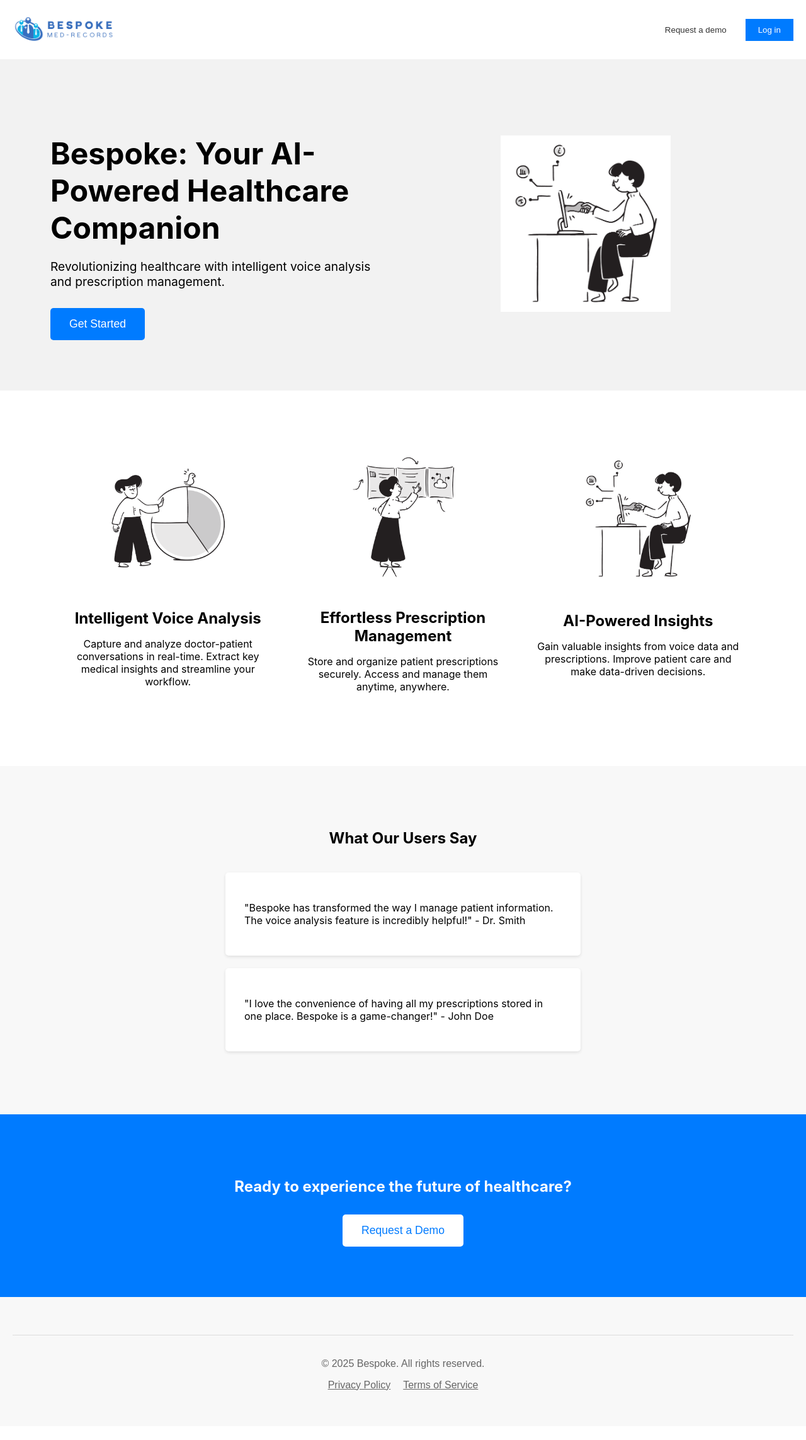
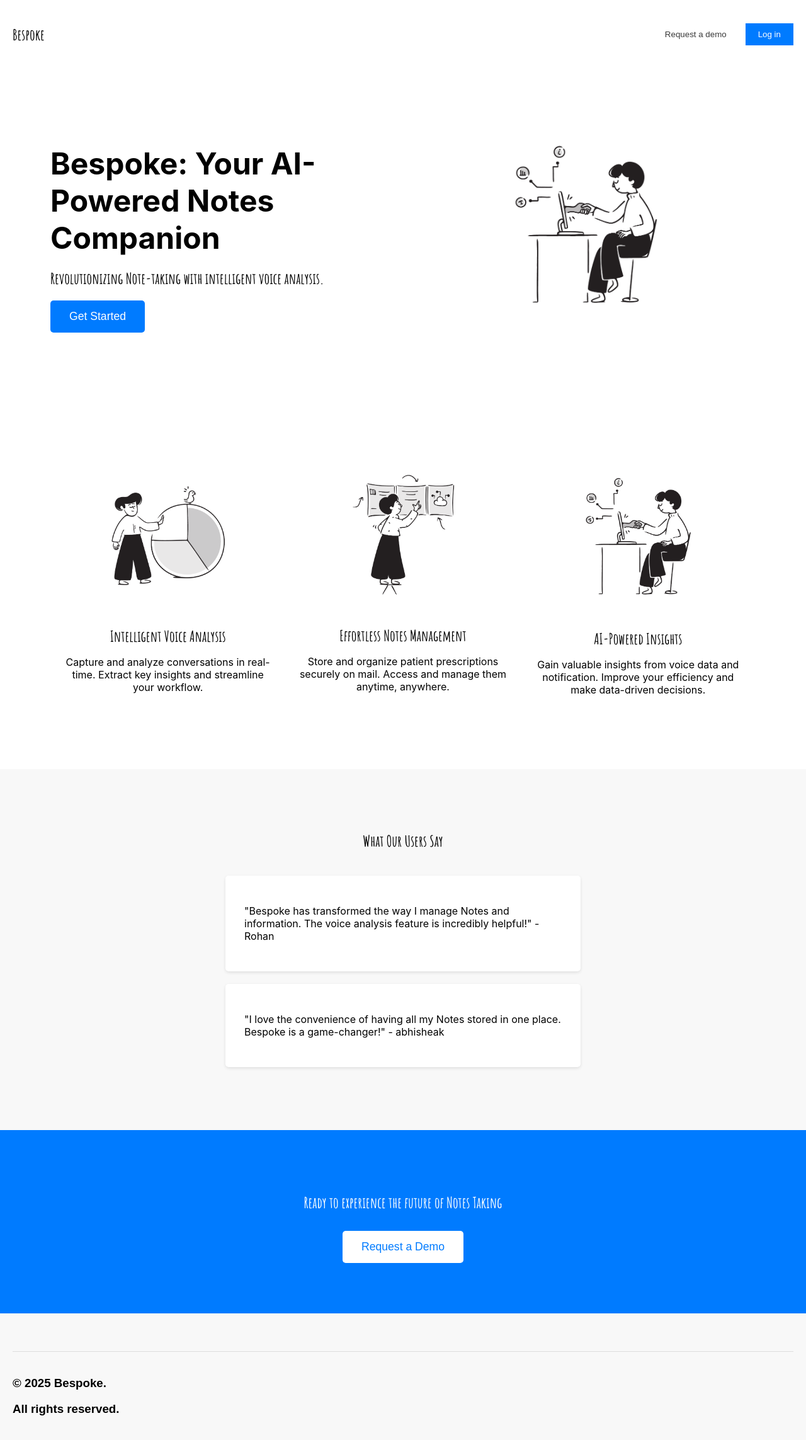
Before and after one commit to NCG77/bespoke, a React (Create React App) app: page / in a window 1280 px wide. Shown: the top 2286 px of the page at 63% size. Before the commit the page ends 2264 px from the top, so only its background shows below. Built offline with nearby package versions, Linux system fonts and the light colour scheme; the HTML template or start-up script is replaced by a standard one.

Commit message:
Landing page final looks

```diff
--- a/src/Components/Landing_Page/LandingPage.tsx
+++ b/src/Components/Landing_Page/LandingPage.tsx
@@ -17,10 +17,10 @@
     };
 
     return (
-        <div>
+        <div className="Body">
             <header className="header">
-                <div className="logo">
-                    <img src={Logo} alt="Your Logo" />
+                <div className="top-left-text">
+                    <h2>Bespoke</h2>
                 </div>
                 <div className="cta">
                     <button className="demo-button" onClick={() => navigate("/Signup")}>Request a demo</button>
@@ -30,8 +30,8 @@
 
             <section className="hero">
                 <div className="hero-content">
-                    <h1>Bespoke: Your AI-Powered Healthcare Companion</h1>
-                    <p>Revolutionizing healthcare with intelligent voice analysis and prescription management.</p>
+                    <h1>Bespoke: Your AI-Powered Notes Companion</h1>
+                    <h2>Revolutionizing Note-taking with intelligent voice analysis.</h2>
                     <button className="cta-button">Get Started</button>
                 </div>
                 <div className="hero-image">
@@ -39,48 +39,49 @@
                 </div>
             </section>
 
+            <section>
+                <br></br>
+                <br></br>
+            </section>
             <section className="features">
                 <div className="feature">
                     <img src={Feature1Image} alt="Voice Analysis" />
                     <h2>Intelligent Voice Analysis</h2>
-                    <p>Capture and analyze doctor-patient conversations in real-time. Extract key medical insights and streamline your workflow.</p>
+                    <p>Capture and analyze conversations in real-time. Extract key insights and streamline your workflow.</p>
                 </div>
                 <div className="feature">
                     <img src={Feature2Image} alt="Prescription Management" />
-                    <h2>Effortless Prescription Management</h2>
-                    <p>Store and organize patient prescriptions securely. Access and manage them anytime, anywhere.</p>
+                    <h2>Effortless Notes Management</h2>
+                    <p>Store and organize patient prescriptions securely on mail. Access and manage them anytime, anywhere.</p>
                 </div>
                 <div className="feature">
                     <img src={Feature3Image} alt="AI-Powered Insights" />
                     <h2>AI-Powered Insights</h2>
-                    <p>Gain valuable insights from voice data and prescriptions. Improve patient care and make data-driven decisions.</p>
+                    <p>Gain valuable insights from voice data and notification. Improve your efficiency and make data-driven decisions.</p>
                 </div>
             </section>
 
             <section className="testimonials">
                 <h2>What Our Users Say</h2>
                 <div className="testimonial">
-                    <p>"Bespoke has transformed the way I manage patient information. The voice analysis feature is incredibly helpful!" - Dr. Smith</p>
+                    <p>"Bespoke has transformed the way I manage Notes and information. The voice analysis feature is incredibly helpful!" - Rohan</p>
                 </div>
                 <div className="testimonial">
-                    <p>"I love the convenience of having all my prescriptions stored in one place. Bespoke is a game-changer!" - John Doe</p>
+                    <p>"I love the convenience of having all my Notes stored in one place. Bespoke is a game-changer!" - abhisheak</p>
                 </div>
             </section>
 
 
             <section className="cta-section">
-                <h2>Ready to experience the future of healthcare?</h2>
+                <h2>Ready to experience the future of Notes Taking</h2>
                 <button className="cta-button" onClick={() => navigate("/Signup")}>Request a Demo</button>
             </section>
 
 
             <footer className="footer">
                 <div className="footer-bottom">
-                    <p>&copy; {new Date().getFullYear()} Bespoke. All rights reserved.</p>
-                    <ul className="footer-legal">
-                        <li><a href="#">Privacy Policy</a></li>
-                        <li><a href="#">Terms of Service</a></li>
-                    </ul>
+                    <h3>&copy; {new Date().getFullYear()} Bespoke.</h3>
+                    <h3>All rights reserved.</h3>
                 </div>
             </footer>
         </div>
--- a/src/Components/Landing_Page/Landingpage.css
+++ b/src/Components/Landing_Page/Landingpage.css
@@ -1,3 +1,23 @@
+@font-face {
+    font-family: 'Coolfont';
+    src: url('../../Assets/Font/AmaticSC-Bold.ttf') format('truetype');
+    font-weight: bold;
+    font-style: normal;
+}
+
+.body {
+    overflow-y: scroll;
+    scrollbar-width: none;
+    /* For Firefox */
+    -ms-overflow-style: none;
+    /* For Internet Explorer and Edge */
+}
+
+.body::-webkit-scrollbar {
+    display: none;
+    /* For Chrome, Safari, and Opera */
+}
+
 .header {
     display: flex;
     justify-content: space-between;
@@ -5,6 +25,10 @@
     padding: 20px;
     background-color: #fff;
     box-shadow: 0 2px 4px rgba(0, 0, 0, 0.1);
+}
+
+h2 {
+    font-family: 'Coolfont';
 }
 
 .logo img {
@@ -67,7 +91,7 @@
 
 .demo-button {
     background-color: transparent;
-    color: #333;
+    color: #3a3a3a;
     border: 1px solid #333;
 }
 
@@ -85,7 +109,7 @@
     display: flex;
     align-items: center;
     padding: 80px;
-    background-color: #f2f2f2;
+    background-color: #ffffff;
 }
 
 .hero-content {
@@ -199,6 +223,7 @@
 .footer-section h3 {
     color: #333;
     margin-bottom: 10px;
+    font-family: 'Arial', sans-serif;
 }
 
 .footer-section ul {
@@ -216,7 +241,7 @@
 }
 
 .footer-bottom {
-    text-align: center;
+    text-align: left;
     padding-top: 20px;
     border-top: 1px solid #ddd;
     margin-top: 20px;
@@ -234,34 +259,10 @@
     justify-content: center;
 }
 
-.footer-legal li {
-    margin: 0 10px;
-}
-
-.footer-legal a {
-    color: #666;
-}
-
 .footer-section img {
     width: 20px;
     height: 20px;
     margin-right: 10px;
-}
-
-.how-it-works {
-    padding: 80px;
-    text-align: center;
-    background-color: #fff;
-}
-
-.how-it-works h2 {
-    margin-bottom: 40px;
-}
-
-.how-it-works-steps {
-    display: flex;
-    justify-content: space-around;
-    flex-wrap: wrap;
 }
 
 .step {
@@ -319,3 +320,7 @@
     border: 2px solid #fff;
     box-shadow: 0 2px 5px rgba(0, 0, 0, 0.2);
 }
+
+.h3:hover {
+    color: #b71717;
+}
```
Also changed, not shown: src/App.js (+7 -5 lines).
